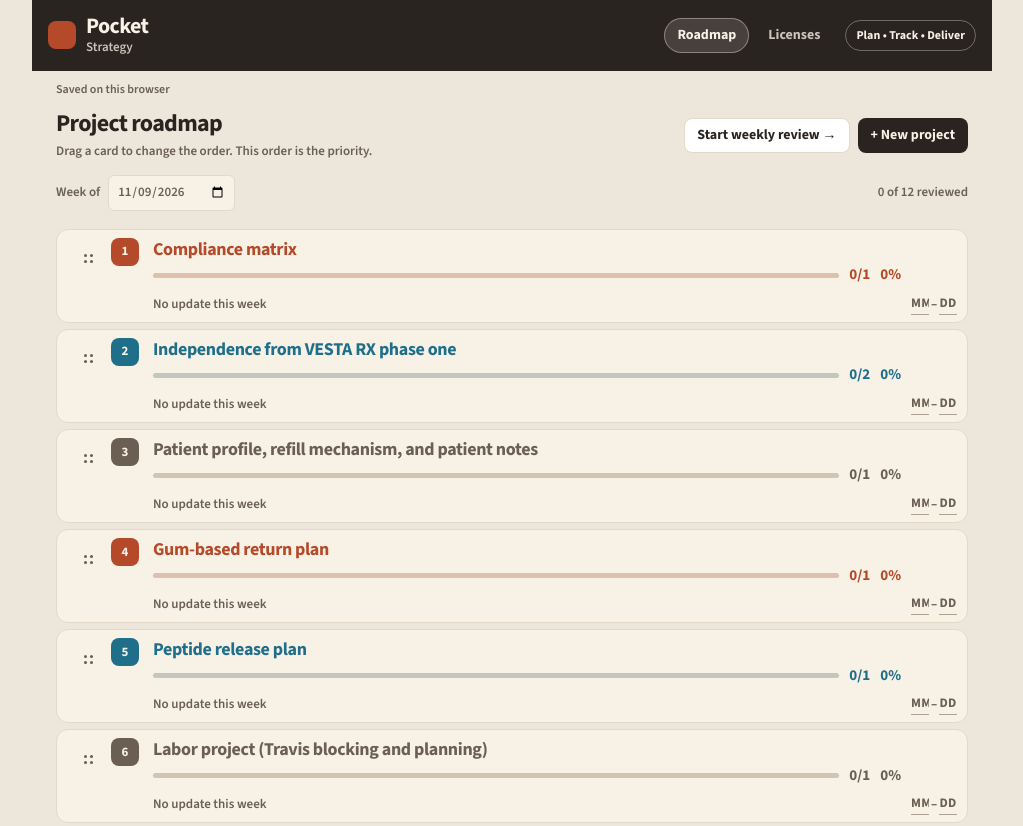
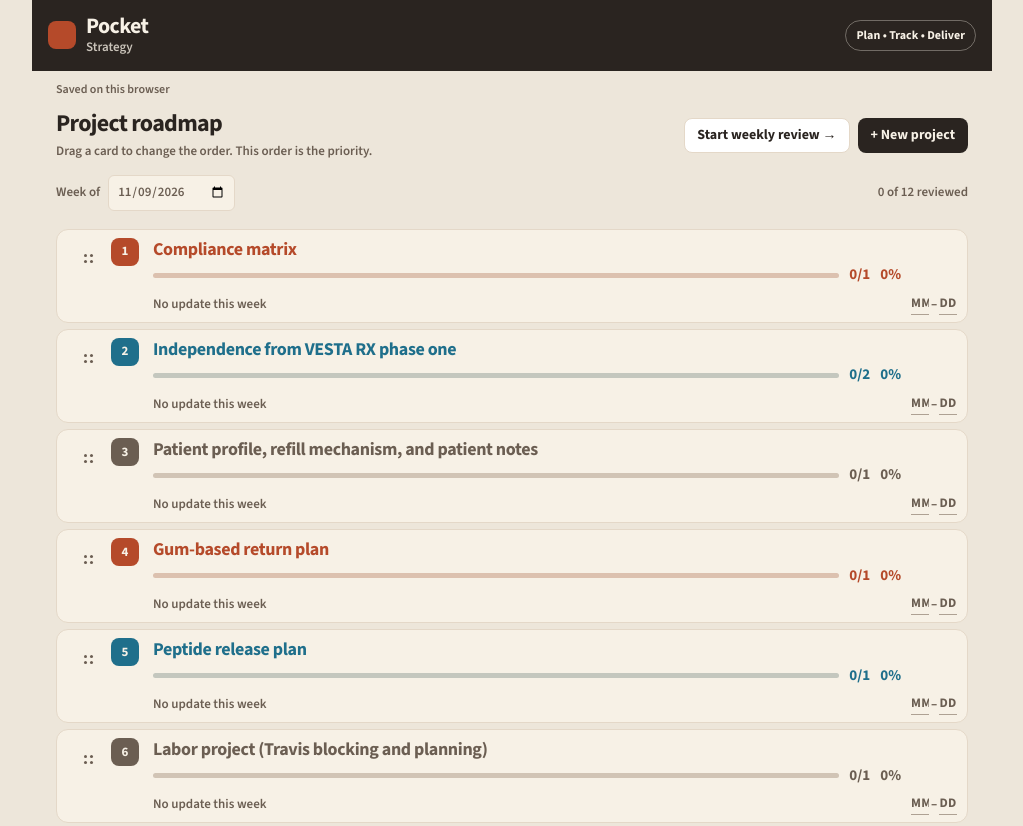
Before and after one commit to JeremyPharmD/Roadmap, a website: page index.html in a window 1280 px wide. Shown: the top 826 px of the page, without its empty margins (128-1151 px from the left). Drawn offline with nearby package versions, Linux system fonts and the light colour scheme.

Commit message:
Move the license matrix out of the roadmap. (#28)
The roadmap header no longer links to it. The matrix is its own page in licenses/.

Co-authored-by: Cursor Agent <cursoragent@cursor.com>
Co-authored-by: JeremyPharmD <JeremyPharmD@users.noreply.github.com>

```diff
--- a/index.html
+++ b/index.html
@@ -11,7 +11,7 @@
       href="https://fonts.googleapis.com/css2?family=Source+Sans+3:wght@600;700;800&display=swap"
       rel="stylesheet"
     />
-    <link rel="stylesheet" href="tracker.css?v=39" />
+    <link rel="stylesheet" href="tracker.css?v=40" />
   </head>
   <body>
     <div class="wrap">
@@ -23,10 +23,6 @@
             <p>Strategy</p>
           </div>
         </div>
-        <nav class="sections" aria-label="Sections">
-          <a href="index.html" aria-current="page">Roadmap</a>
-          <a href="licenses.html">Licenses</a>
-        </nav>
         <p class="tag">Plan • Track • Deliver</p>
       </header>
       <div id="status" class="status" role="status" aria-live="polite"></div>
--- a/license.css
+++ b/licenses/license.css
@@ -62,29 +62,6 @@ button { cursor: pointer; }
   color: var(--cream);
 }
 
-.sections {
-  display: flex;
-  flex-wrap: wrap;
-  gap: 6px;
-  margin-left: auto;
-}
-
-.sections a {
-  color: rgba(247, 241, 230, 0.78);
-  font-size: 14px;
-  font-weight: 800;
-  text-decoration: none;
-  padding: 6px 12px;
-  border: 1px solid transparent;
-  border-radius: 999px;
-}
-
-.sections a[aria-current="page"] {
-  color: var(--cream);
-  background: rgba(247, 241, 230, 0.14);
-  border-color: rgba(247, 241, 230, 0.4);
-}
-
 .brand { display: flex; align-items: center; gap: 10px; min-width: 0; }
 
 .mark {
@@ -114,7 +91,7 @@ button { cursor: pointer; }
 .titles a { border-bottom: 1px solid rgba(247, 241, 230, 0.45); }
 
 .tag {
-  margin: 0;
+  margin: 0 0 0 auto;
   padding: 6px 10px;
   border: 1px solid rgba(247, 241, 230, 0.35);
   border-radius: 999px;
--- a/tracker.css
+++ b/tracker.css
@@ -94,29 +94,6 @@ button { cursor: pointer; }
   color: var(--cream);
 }
 
-.sections {
-  display: flex;
-  flex-wrap: wrap;
-  gap: 6px;
-  margin-left: auto;
-}
-
-.sections a {
-  color: rgba(247, 241, 230, 0.78);
-  font-size: 14px;
-  font-weight: 800;
-  text-decoration: none;
-  padding: 6px 12px;
-  border: 1px solid transparent;
-  border-radius: 999px;
-}
-
-.sections a[aria-current="page"] {
-  color: var(--cream);
-  background: rgba(247, 241, 230, 0.14);
-  border-color: rgba(247, 241, 230, 0.4);
-}
-
 .brand {
   display: flex;
   align-items: center;
@@ -155,7 +132,7 @@ button { cursor: pointer; }
 }
 
 .tag {
-  margin: 0;
+  margin: 0 0 0 auto;
   padding: 6px 10px;
   border: 1px solid rgba(247, 241, 230, 0.35);
   border-radius: 999px;
```
Also changed, not shown: licenses/index.html (renamed from licenses.html, +5 -9 lines), test/license-model.test.js (+5 -8 lines), test/license-workbook.test.js (+2 -2 lines), test/server.test.js (+1 -1 lines), README.md, licenses/license-model.js (renamed from license-model.js), licenses/license-workbook.js (renamed from license-workbook.js), licenses/license.js (renamed from license.js).
